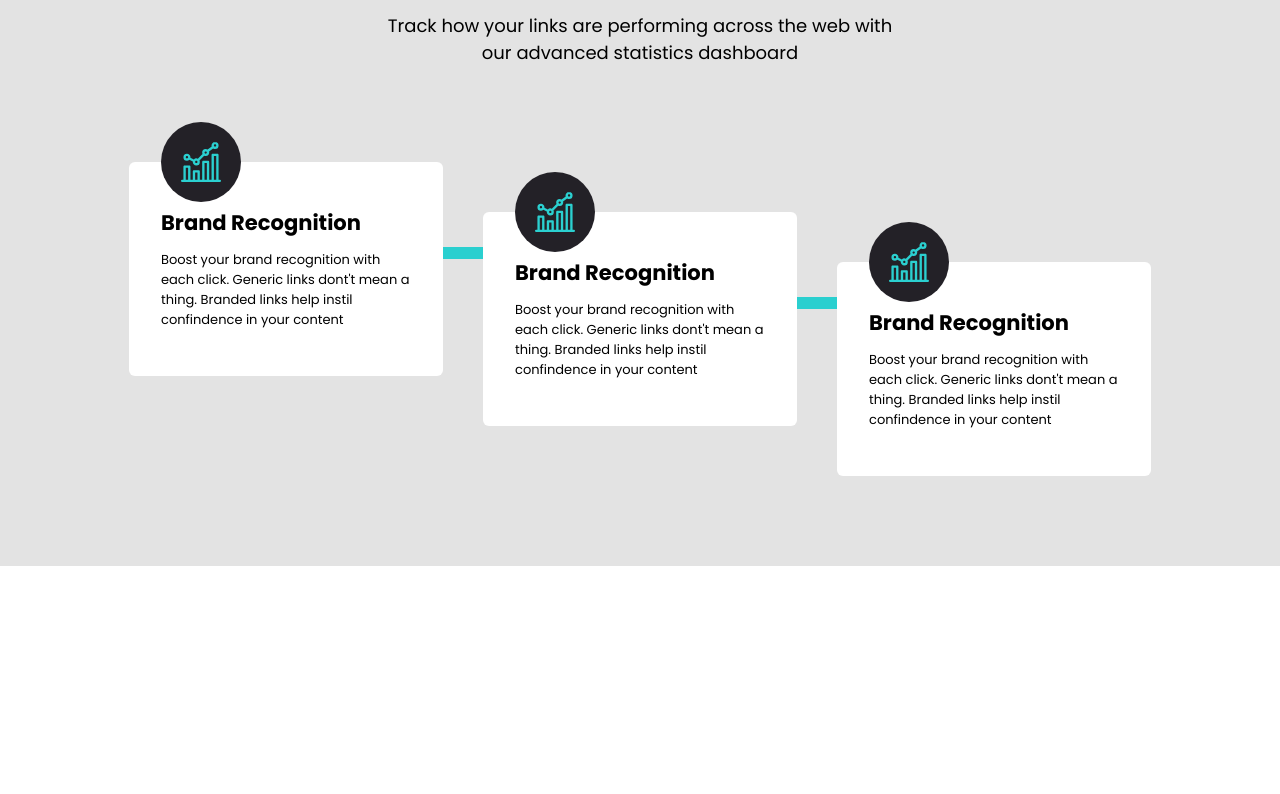
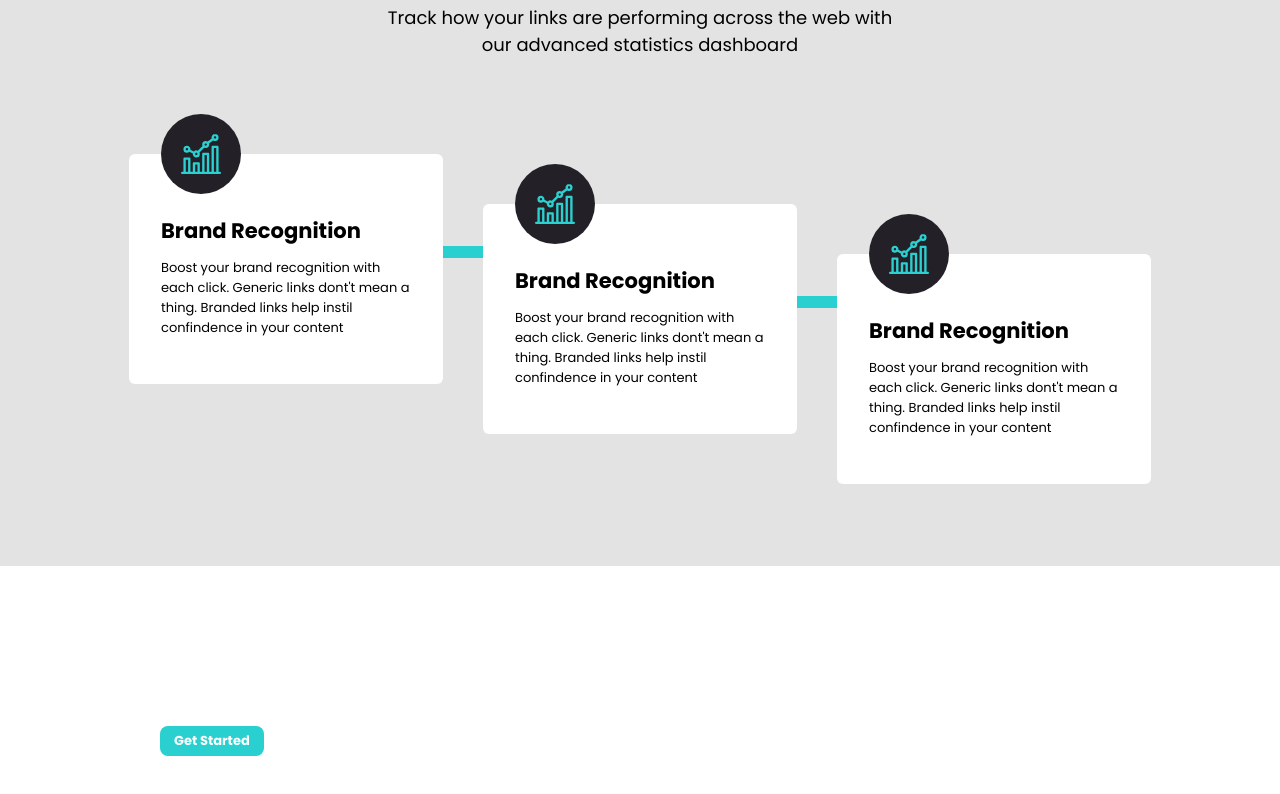
Before and after one commit to pehcs/encurtador_de_link-REACT-NODE, a React (Create React App) app: page / in a window 1280 px wide. Shown: the part 234-1028 px from the top of the page. Before the commit the page ends 800 px from the top, so only its background shows below. Built offline with nearby package versions, Linux system fonts and the light colour scheme.

Commit message:
Criei o button mas foi errado

```diff
--- a/src/App.js
+++ b/src/App.js
@@ -1,11 +1,13 @@
 import React from 'react'
 import './App.css';
 import AdvancedStatistics from './partials/Main'
+import Button from './components/Button'
 
 function App() {
   return (
     <div>
       <AdvancedStatistics/>
+      <Button styled="br5 small">Get Started</Button>
     </div>
   );
 }
--- /dev/null
+++ b/src/components/Button/index.js
@@ -0,0 +1,7 @@
+import './styles.css'
+
+export default function Button(props){
+    return(
+        <button className={props.styled} id="btn">{props.children}</button>
+    )
+}
--- /dev/null
+++ b/src/components/Button/styles.css
@@ -0,0 +1,27 @@
+#btn{
+    background-color: var(--primary-cyan);
+    border: none;
+    outline: none;
+    margin: 10rem;
+    color: #fff;
+    font-family: 'Poppins';
+    font-weight: 700;
+
+}
+
+.br20{
+    border-radius: 20px;
+}
+
+.br5{
+    border-radius: 8px;
+}
+
+.big{
+    padding: 10px 28px;
+}
+
+.small{
+    padding: 5px 14px;
+    font-size: 13px;
+}
--- a/src/partials/Main/index.js
+++ b/src/partials/Main/index.js
@@ -1,15 +1,5 @@
 import './styles.css'
 
-function Teste(props){
-    return(
-        <div>
-            <h1>{props.titulo}</h1>
-            <p>{props.texto}</p>
-
-        </div>
-
-    )
-}
 export default function AdvancedStatistics(){
     return (
         <main className="container-statistics">
--- a/src/partials/Main/styles.css
+++ b/src/partials/Main/styles.css
@@ -25,6 +25,7 @@
     justify-content: center;
     flex-direction: column;
     padding: 2rem;
+    padding-top: 3rem;
     width: 250px;
     gap: 12px;
     position: relative;
@@ -35,9 +36,9 @@
 .wrapper-benefits:nth-child(1)::after,
 .wrapper-benefits:nth-child(2)::after {
     content: "";
-    padding: 6px;
+    height: 12px;
     background-color: var(--primary-cyan);
-    width: 100px;
+    width: 112px;
     top: 40%;
     right: -112px;
     position: absolute;
@@ -54,12 +55,17 @@
     width: 80px;
     height: 80px;
     border-radius: 50%;
-    background-image: url('../../assets/icon-brand-recognition.svg');
     background-position: center center;
     background-repeat: no-repeat;
     position: absolute;
     top: -40px;
 }
+.wrapper-benefits div:nth-child(1){
+    background-image: url('../../assets/icon-brand-recognition.svg');
+}
+.wrapper-benefits div:nth-child(2){
+    background-image: url('../../assets/icon-detailed-records.svg');
+}
 
 .wrapper-benefits p{
     font-size: 13px;
```
